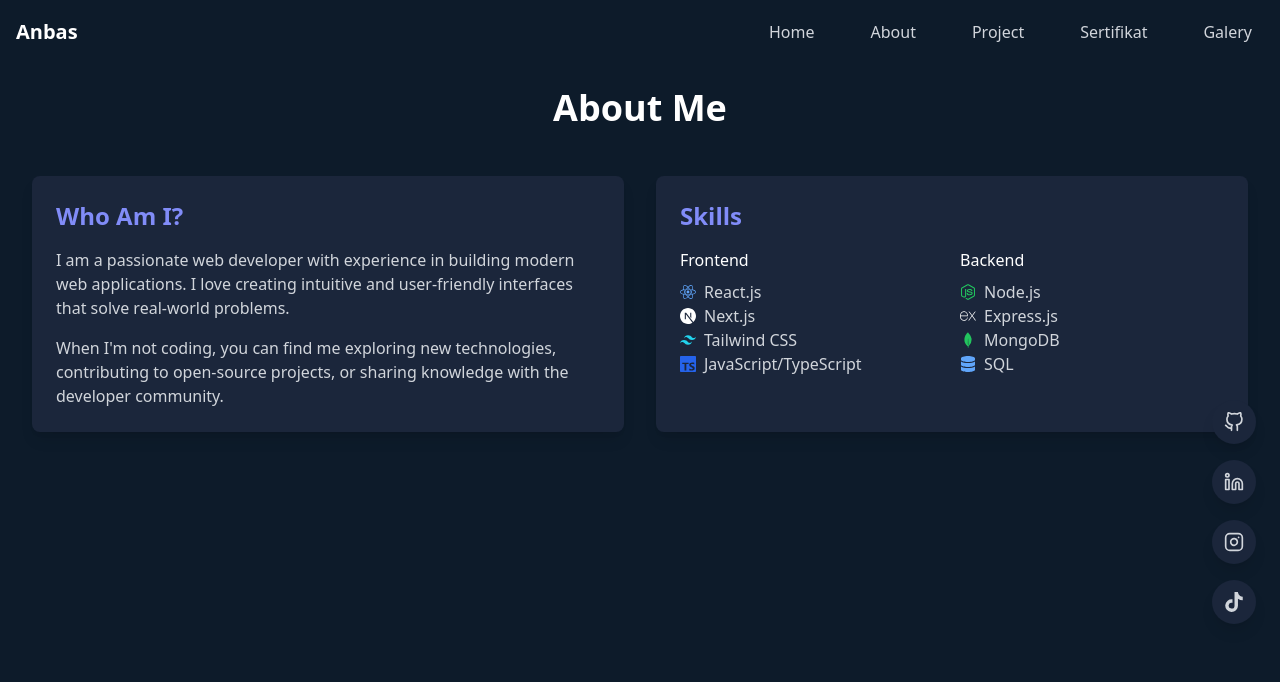
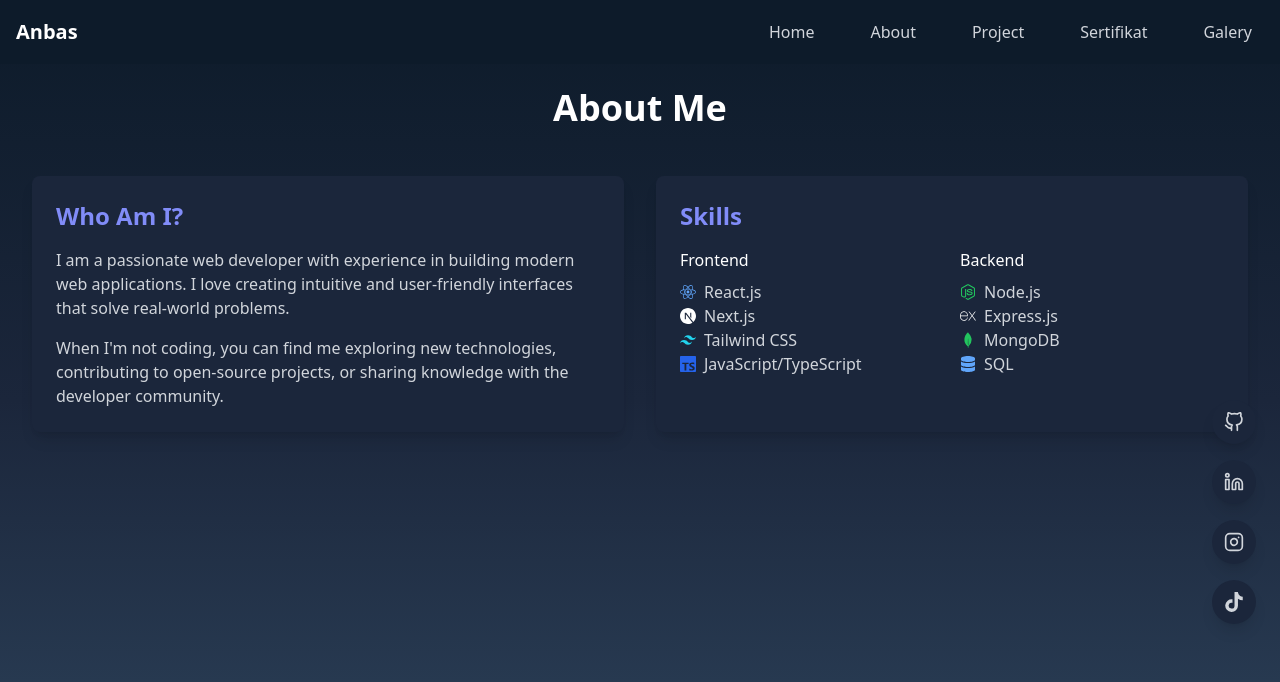
Before and after one commit to anbasss/Portofolio, a Next.js app: page /about in a window 1280 px wide. Shown: the top 682 px of the page. Built offline with nearby package versions, Linux system fonts and the light colour scheme.

Commit message:
add new blue night backgroung

```diff
--- a/src/app/about/page.js
+++ b/src/app/about/page.js
@@ -6,10 +6,10 @@
 
 function About() {
   return (
-    <>
+    <div className="min-h-screen bg-gradient-to-b from-[#0D1B2A] via-[#1B263B] to-[#2C4159]">
       <Navbar />
       <SocialMedia />
-      <main className="min-h-screen bg-[#0D1B2A] py-12 px-4 sm:px-6 lg:px-8">
+      <main className="py-12 px-4 sm:px-6 lg:px-8">
         <div className="max-w-7xl mx-auto">
           <h1 className="text-4xl font-bold text-center mb-12 mt-10 text-white">
             About Me
@@ -62,7 +62,7 @@
           </div>
         </div>
       </main>
-    </>
+    </div>
   )
 }
 
--- a/src/app/page.js
+++ b/src/app/page.js
@@ -54,7 +54,7 @@
   };
 
   return (
-    <div className="min-h-screen bg-[#0D1B2A] overflow-hidden">
+    <div className="min-h-screen overflow-hidden bg-gradient-to-b from-[#0D1B2A] via-[#1B263B] to-[#2C4159]">
       <AnimatePresence mode="wait">
         {isLoading ? (
           <motion.div
@@ -69,7 +69,7 @@
                 ease: [0.645, 0.045, 0.355, 1]
               }
             }}
-            className="fixed inset-0 bg-[#0D1B2A] flex items-center justify-center text-white text-6xl font-bold z-50"
+            className="fixed inset-0 bg-gradient-to-b from-[#0D1B2A] via-[#1B263B] to-[#2C4159] flex items-center justify-center text-white text-6xl font-bold z-50"
           >
             <motion.span
               key={greeting} // Add key to force re-render
```
